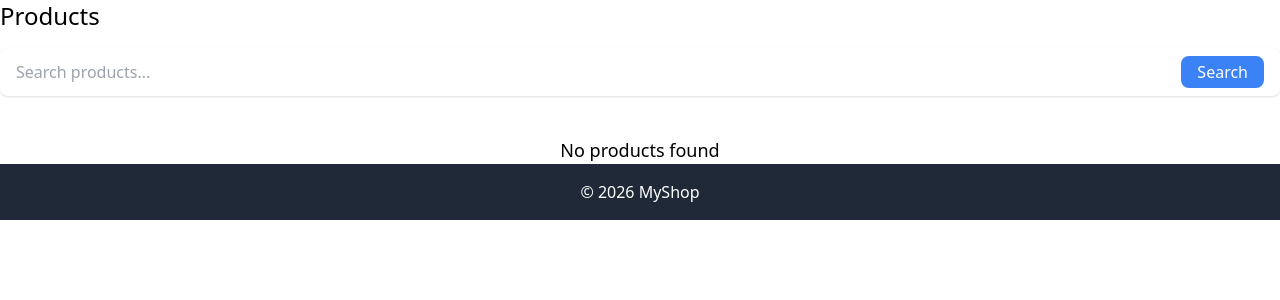
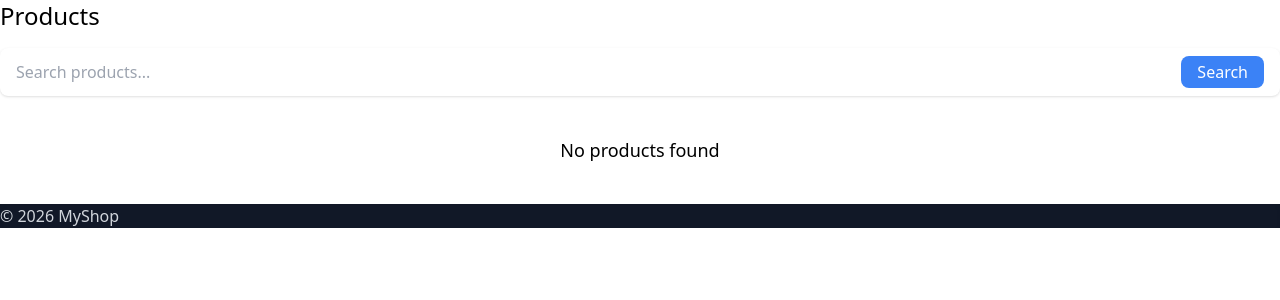
Before and after one commit to ALTUM-02/on_market, a Django app: page / in a window 1280 px wide. Shown: the part 64-364 px from the top of the page. Run offline with Django 4.2, Linux system fonts and the light colour scheme; data that the repository does not hold is empty; some libraries are stand-ins or nearby versions.

Commit message:
new change

```diff
--- a/media/Projects/on_market/templates/base/footer.html
+++ b/media/Projects/on_market/templates/base/footer.html
@@ -1,3 +1,3 @@
-<footer class="bg-gray-800 text-white text-center py-4">
+<footer class="bg-gray-900 text-gray-300 mt-10 shadow-inner animate-fadeIn">
     © 2026 MyShop
 </footer>
```
